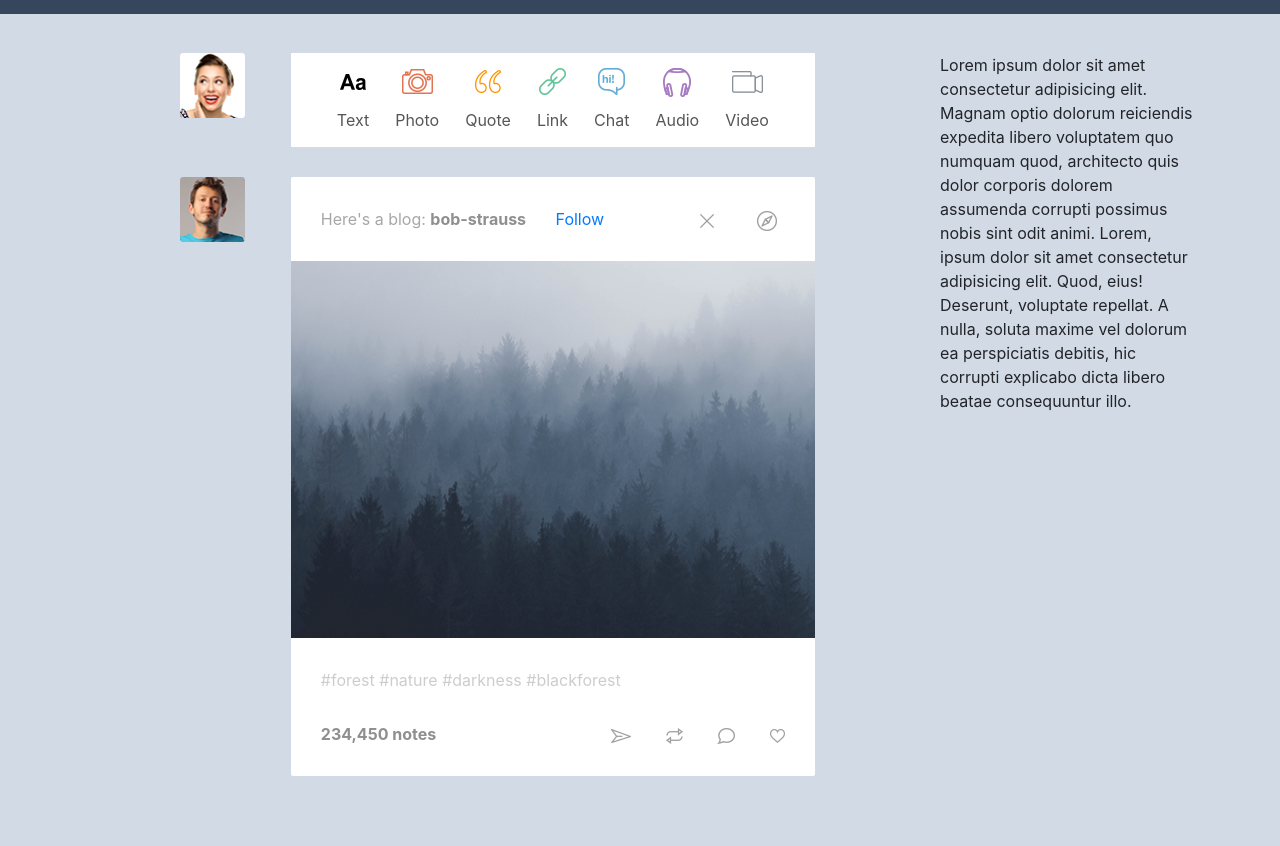
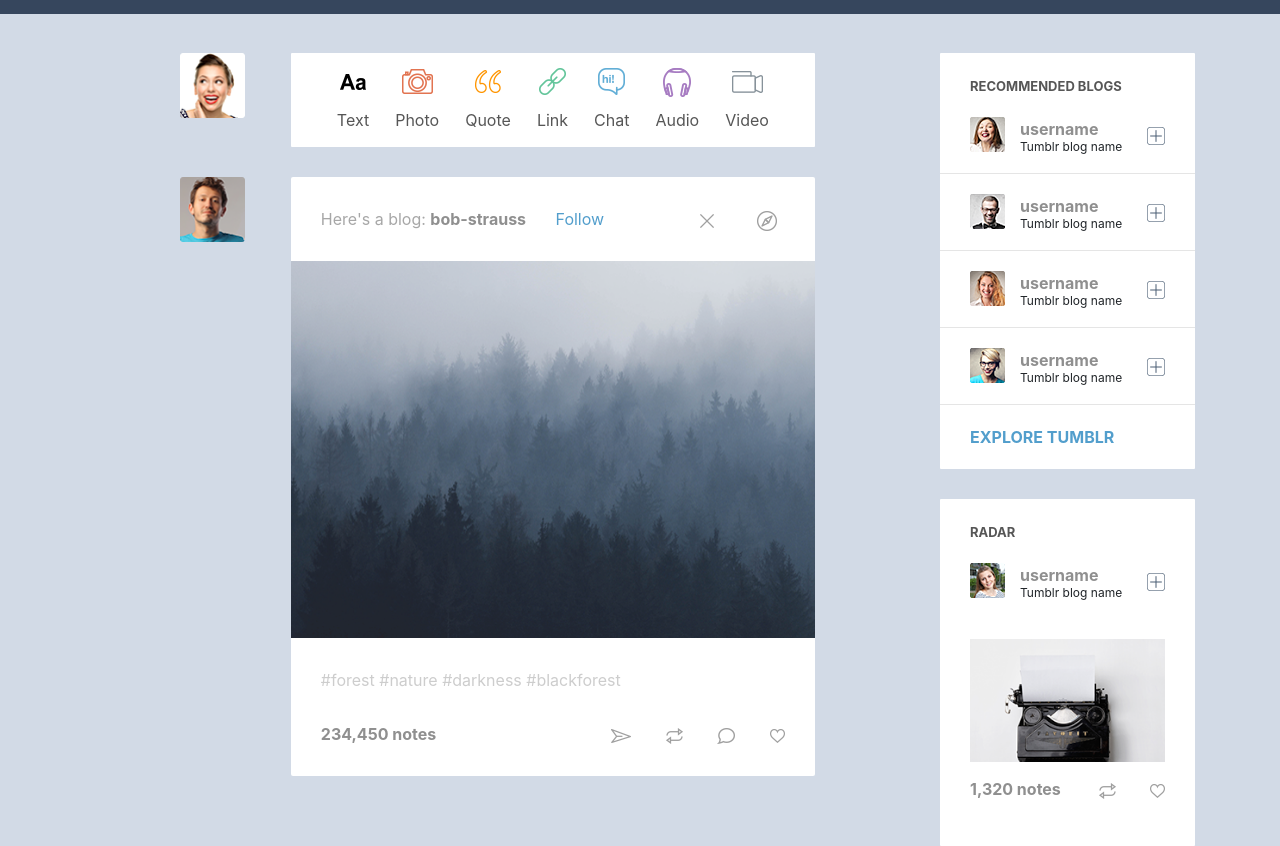
Before and after one commit to JulioPablo/brainstation-tumblr, a website: page src/index.html in a window 1280 px wide. Shown: the part 71-917 px from the top of the page. Before the commit the page ends 847 px from the top, so only its background shows below. Drawn offline with nearby package versions, Linux system fonts and the light colour scheme; files that its build step writes are made by us from their sources.

Commit message:
Finished Tumblr homepage

```diff
--- a/package.json
+++ b/package.json
@@ -7,7 +7,7 @@
     "test": "echo \"Error: no test specified\" && exit 1",
     "prebuild": "npm run clear",
     "build": "mkdir build\\css\\ && npm run copy && node-sass \".\\src\\sass\\main.scss\" \".\\build\\css\\main.css\"",
-    "copy" :"(robocopy .\\src .\\build /e /xd sass) ^& IF %ERRORLEVEL% LEQ 1 exit 0",
+    "copy": "(robocopy .\\src .\\build /e /xd sass) ^& IF %ERRORLEVEL% LEQ 1 exit 0",
     "start": " npm run build && http-server .\\build -o",
     "clear": "del /f /s /q \"build\" 1>nul && rmdir /s /q \"build\""
   },
@@ -15,7 +15,6 @@
   "license": "ISC",
   "dependencies": {
     "bootstrap": "^4.1.2",
-    "font-awesome": "^4.7.0",
     "node-sass": "^4.9.2"
   },
   "devDependencies": {
--- a/src/index.html
+++ b/src/index.html
@@ -71,12 +71,12 @@
   <main>
     <div class="container">
       <div class="row">
-        <div class="col-md-7 offset-md-1">
+        <div class="col-lg-7 offset-lg-1">
           <div class="row">
-            <div class="col-md-2">
+            <div class="col-lg-2">
               <img class="lg__profile" src="img/pPhotoRetroGirl.png" alt="">
             </div>
-            <div class="col-md-10">
+            <div class="col-lg-10">
               <div class="main__panel main_panel--space-evenly panel--mb">
                 <div class="main__panel__iconcontainer">
                   <div class="main__panel__icon">
@@ -124,16 +124,16 @@
             </div>
           </div>
           <div class="row">
-            <div class="col-md-2">
+            <div class="col-lg-2">
               <img class="lg__profile" src="img/pPhotoGuy.png" alt="">
             </div>
-            <div class="col-md-10">
-              <div class="main_panel">
+            <div class="col-lg-10">
+              <div class="main_panel panel--mb">
                   <div class="panel__header">
                     <span class="panel__text">Here's a blog:</span>
                     <span class="username">bob-strauss</span>
                     <a href="#" class="follow">Follow</a>
-                    <div class="pull-right">
+                    <div class="float-right">
                         <img class="panel__option" src="img/xClose.png" alt="">
                         <img class="panel__option"src="img/post_compass.png" alt="">
                     </div>
@@ -142,7 +142,7 @@
                   <div class="panel__footer">
                     <span class="tags">#forest #nature #darkness #blackforest</span>
                     <span class="notes">234,450 notes</span>
-                    <div class="pull-right">
+                    <div class="float-right">
                         <img class="panel__option" src="img/sideArrow.png" alt="">
                         <img class="panel__option"src="img/turn.png" alt="">
                         <img class="panel__option" src="img/greyChat.png" alt="">
@@ -153,11 +153,67 @@
             </div>
           </div>
         </div>
-        <div class="col-md-3 offset-md-1">
-          <p>
-            Lorem ipsum dolor sit amet consectetur adipisicing elit. Magnam optio dolorum reiciendis expedita libero voluptatem quo numquam quod, architecto quis dolor corporis dolorem assumenda corrupti possimus nobis sint odit animi.
-            Lorem, ipsum dolor sit amet consectetur adipisicing elit. Quod, eius! Deserunt, voluptate repellat. A nulla, soluta maxime vel dolorum ea perspiciatis debitis, hic corrupti explicabo dicta libero beatae consequuntur illo.
-          </p>
+        <div class="col-lg-3 offset-lg-1">
+          <div class="side__panel panel--mb">
+            <span class="recommended__blogs__text">RECOMMENDED BLOGS</span>
+            <div class="recommended__blog">
+                <img class="sm__profile float-left" src="img/pPhotoR1.png" alt="">
+                <img class="float-right plusbox"src="img/plusBox.png" alt="">
+                <div>
+                  <span class="username">username</span>
+                  <span class="recommended__blog__name" >Tumblr blog name</span>
+                </div>
+            </div>
+            <hr class="recommended__blogs__separator">
+            <div class="recommended__blog">
+                <img class="sm__profile float-left" src="img/pPhotoR2.png" alt="">
+                <img class="float-right plusbox"src="img/plusBox.png" alt="">
+                <div>
+                  <span class="username">username</span>
+                  <span class="recommended__blog__name" >Tumblr blog name</span>
+                </div>
+            </div>
+            <hr class="recommended__blogs__separator">
+            <div class="recommended__blog">
+                <img class="sm__profile float-left" src="img/pPhotoR3.png" alt="">
+                <img class="float-right plusbox"src="img/plusBox.png" alt="">
+                <div>
+                  <span class="username">username</span>
+                  <span class="recommended__blog__name" >Tumblr blog name</span>
+                </div>
+            </div>
+            <hr class="recommended__blogs__separator">
+            <div class="recommended__blog">
+                <img class="sm__profile float-left" src="img/pPhotoR4.png" alt="">
+                <img class="float-right plusbox"src="img/plusBox.png" alt="">
+                <div>
+                  <span class="username">username</span>
+                  <span class="recommended__blog__name" >Tumblr blog name</span>
+                </div>
+            </div>
+            <hr class="recommended__blogs__separator">
+            <a href="#" class="explore">EXPLORE TUMBLR</a>
+          </div>
+          <div class="side__panel">
+              <span class="recommended__blogs__text">RADAR</span>
+              <div class="recommended__blog">
+                  <img class="sm__profile float-left" src="img/pPhotoRadarGirl.png" alt="">
+                  <img class="float-right plusbox"src="img/plusBox.png" alt="">
+                  <div>
+                    <span class="username">username</span>
+                    <span class="recommended__blog__name" >Tumblr blog name</span>
+                  </div>
+              </div>
+              <img class="radar__img" src="img/radarPhoto.png" alt="">
+
+              <div class="radar__bottom">
+                <span class="notes">1,320 notes</span>
+                <div class="float-right">
+                    <img class="panel__option"src="img/turn.png" alt="">
+                    <img class="panel__option"src="img/heart.png" alt="">
+                </div>
+              </div>
+          </div>
         </div>
       </div>
     </div>
--- a/src/sass/main.scss
+++ b/src/sass/main.scss
@@ -1,26 +1,28 @@
 @import "../../node_modules/bootstrap/dist/css/bootstrap.min";
-@import "../../node_modules/font-awesome/css/font-awesome";
 
+$a-color : #529ecc;
+$nav-color : #36465d;
+$search-color:#2d3a4e;
 
 body{
     background-color:#d2dae6;
     padding:0, 60px;
 }
 
-.navbar-light *{
-    color:#fff;
+a{
+    color:$a-color;
 }
 
 .header__nav{
     padding:17px 60px;
-    background-color: #36465d;
+    background-color: $nav-color;
     color:#fff;
 }
 
 .searchform{
     height:33px;
     width:314px;
-    background-color:#2d3a4e;
+    background-color:$search-color;
     border:none;
 }
 
@@ -108,6 +110,8 @@ body{
 .username,.notes{
     color:#8f8f8f;
     font-weight:bold;
+    font-size: 16px;
+    line-height: 16px;
 }
 
 .panel__text{
@@ -122,11 +126,58 @@ body{
     margin-left:30px;
 }
 
+.panel__option:first-child{
+    margin-left:0;
+}
+
 .main__panel{
     /* width: 608px; */
     border-radius: 1px;
     background-color: #fff;
     padding: 15px 20px;
+}
+
+.side__panel{
+    border-radius: 1px;
+    background-color: #fff;
+    padding:20px 0;
+}
+
+.radar__img{
+    padding:20px 30px 15px 30px;
+    display:block;
+    max-width:100%;
+}
+
+.radar__bottom{
+    padding:0 30px 25px 30px;
+}
+
+.explore{
+    display:inline-block;
+    padding-top:20px;
+    padding-left:30px;
+    font-weight:bold;
+}
+.recommended__blog{
+    padding:20px 30px;
+}
+
+.recommended__blogs__text{
+    font-weight:bold;
+    color:#565656;
+    font-size:13px;
+    padding:30px;
+}
+
+.recommended__blogs__separator{
+    margin:0;
+}
+
+.recommended__blog__name{
+    display: block;
+    line-height: 12px;
+    font-size: 12px;
 }
 
 .main_panel--space-evenly{
@@ -155,8 +206,8 @@ body{
     display:block;
 }
 
-.side__panel{
-
+.plusbox{
+    padding:10px 0;
 }
 
 .lg__profile{
@@ -169,4 +220,5 @@ body{
     width:35px;
     height:35px;
     border-radius: 1px;
+    margin-right:15px;
 }
```
Also changed, not shown: 1 other file.
